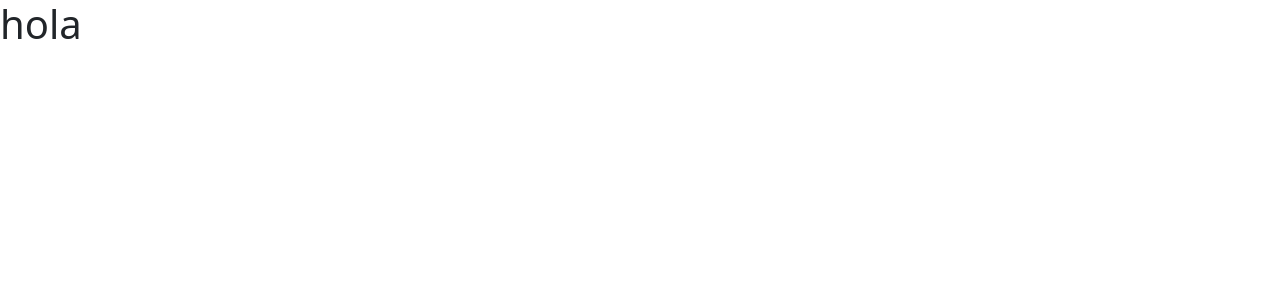
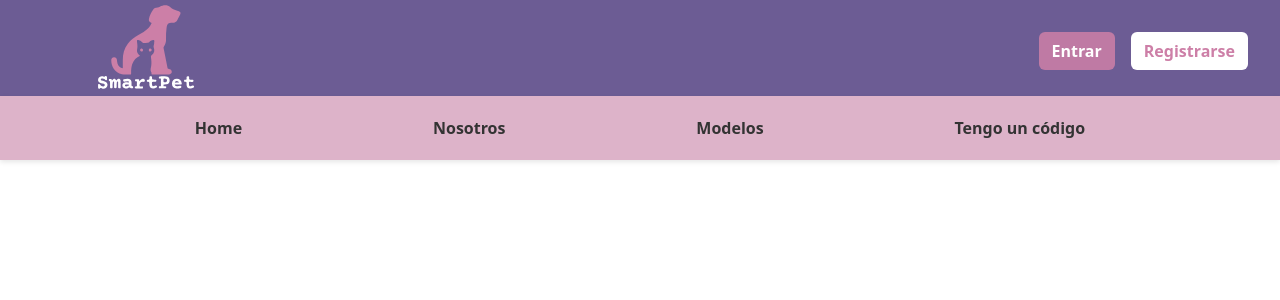
Before and after one commit to juanmatoniolo/NewSmartpet, a React (Create React App) app: page / in a window 1280 px wide. Shown: the top 300 px of the page. Built offline with nearby package versions, Linux system fonts and the light colour scheme.

Commit message:
Header y Navbar

```diff
--- a/src/App.jsx
+++ b/src/App.jsx
@@ -1,13 +1,16 @@
 import React from "react";
 import "bootstrap/dist/css/bootstrap.min.css";
+import Header from "./components/header/Header";
+import Barnav from "./components/nav/Nav";
 
 
 function App() {
-  return (
-    <div className="App">
-    <h1>hola</h1>
-    </div>
-  );
+	return (
+		<div className="App">
+			<Header />
+			<Barnav/>
+		</div>
+	);
 }
 
 export default App;
--- /dev/null
+++ b/src/assets/Imagenes.jsx
@@ -0,0 +1,13 @@
+import letrasblancas from "./letrasBlancas.svg";
+import logo from "./logobien.svg";
+import Smartpet from "./SMARTPET.png";
+import Minerva from "./mine.jfif";
+import a from "./a.jpg";
+
+export default {
+	img1: letrasblancas,
+	img2: logo,
+	img3: Smartpet,
+	img4: Minerva,
+	img5: a,
+};
--- a/src/components/header/Header.jsx
+++ b/src/components/header/Header.jsx
@@ -0,0 +1,48 @@
+import React from "react";
+import "./header.css";
+import Img from "../../assets/Imagenes";
+import "./header.css";
+
+function Header() {
+	return (
+		<header className="headersmart">
+			<div className="imglogo">
+				<img
+					src={Img.img1}
+					className="imglogopng"
+					alt="Logo smartpet"
+				/>
+			</div>
+			<div className="login">
+				<div className="entrar">
+					<button
+						className="btn btn1"
+						onClick={() => {
+							window.open(
+								"https://www.facebook.com/JuanmaToniolo",
+								"_blank"
+							);
+						}}
+					>
+						Entrar
+					</button>
+				</div>
+				<div className="registrar">
+				<button
+						className="btn btn2"
+						onClick={() => {
+							window.open(
+								"https://www.facebook.com/JuanmaToniolo",
+								"_blank"
+							);
+						}}
+					>
+						Registrarse
+					</button>
+				</div>
+			</div>
+		</header>
+	);
+}
+
+export default Header;
--- a/src/components/header/header.css
+++ b/src/components/header/header.css
@@ -0,0 +1,65 @@
+/* ////////// BTN   /////////////////////////   */
+.btn1 {
+    font-weight: 600;;
+    --bs-btn-color: #fff;
+    --bs-btn-bg: #cd7fa7dd;
+    --bs-btn-hover-color: #fff;
+    --bs-btn-hover-bg: #DDB3C9;
+    --bs-btn-hover-border-color: #DDB3C9;
+    --bs-btn-focus-shadow-rgb: 49, 132, 253;
+    --bs-btn-active-color: #fff;
+    --bs-btn-active-bg:  #CD7FA7;
+    --bs-btn-active-border-color:  #CD7FA7;
+    --bs-btn-active-shadow: inset 0 3px 5px rgba(0, 0, 0, 0.125);
+    --bs-btn-disabled-color: #fff;
+    --bs-btn-disabled-bg:  #CD7FA7;
+    --bs-btn-disabled-border-color:  #CD7FA7;
+}
+
+.btn2 {
+    font-weight: 600;;
+    --bs-btn-color: #CD7FA7;
+    --bs-btn-bg:  #fff ;
+    --bs-btn-hover-color: #fff;
+    --bs-btn-hover-bg: #DDB3C9;
+    --bs-btn-hover-border-color: #DDB3C9;
+    --bs-btn-focus-shadow-rgb: 49, 132, 253;
+    --bs-btn-active-color: #fff;
+    --bs-btn-active-bg:  #CD7FA7;
+    --bs-btn-active-border-color:  #CD7FA7;
+    --bs-btn-active-shadow: inset 0 3px 5px rgba(0, 0, 0, 0.125);
+    --bs-btn-disabled-color: #fff;
+    --bs-btn-disabled-bg:  #CD7FA7;
+    --bs-btn-disabled-border-color:  #CD7FA7;
+}
+
+
+/* ////////// BTN   /////////////////////////   */
+
+.headersmart {
+    width: 100%;
+    height: 6em;
+    background-color: #6C5C94;
+    display: flex;
+    justify-content: space-between;
+}
+
+.imglogo {
+    width: 30%;
+    height: 100%
+}
+
+.imglogopng {
+    width: 100%;
+    height: 100%;
+}
+
+.login {
+    width: 100%;
+    display: flex;
+    flex-flow: row wrap;
+    gap: 1em;
+    padding: 2em;
+    justify-content: end;
+
+}
--- a/src/components/nav/Nav.jsx
+++ b/src/components/nav/Nav.jsx
@@ -0,0 +1,38 @@
+import React from "react";
+import "./nav.css";
+
+import Container from "react-bootstrap/Container";
+import Nav from "react-bootstrap/Nav";
+import Navbar from "react-bootstrap/Navbar";
+import Offcanvas from "react-bootstrap/Offcanvas";
+
+function Barnav() {
+	return (
+		<Navbar expand="xl" className="navbar-container">
+			<Container fluid>
+				<Navbar.Toggle aria-controls="offcanvasNavbar-expand-xl" />
+				<Navbar.Offcanvas
+					id="offcanvasNavbar-expand-xl"
+					aria-labelledby="offcanvasNavbarLabel-expand-xl"
+					placement="end"
+				>
+					<Offcanvas.Header closeButton>
+						<Offcanvas.Title id="offcanvasNavbarLabel-expand-xl">
+							SmartPet
+						</Offcanvas.Title>
+					</Offcanvas.Header>
+					<Offcanvas.Body>
+						<Nav className="linkscontainer">
+							<Nav.Link href="#action1">Home</Nav.Link>
+							<Nav.Link href="#action2">Nosotros</Nav.Link>
+							<Nav.Link href="#action3">Modelos</Nav.Link>
+							<Nav.Link href="#action4">Tengo un código</Nav.Link>
+						</Nav>
+					</Offcanvas.Body>
+				</Navbar.Offcanvas>
+			</Container>
+		</Navbar>
+	);
+}
+
+export default Barnav;
--- a/src/components/nav/nav.css
+++ b/src/components/nav/nav.css
@@ -0,0 +1,97 @@
+/* Estilo para el navbar */
+.navbar-container {
+	background-color: #DDB3C9 !important;
+	/* Color de fondo principal */
+	height: 4em !important;
+	box-shadow: 0 2px 5px rgba(0, 0, 0, 0.1);
+	/* Sombra suave para el navbar */
+}
+
+.navbar>.container, .navbar>.container-fluid, .navbar>.container-lg, .navbar>.container-md, .navbar>.container-sm, .navbar>.container-xl, .navbar>.container-xxl {
+    display: flex;
+    flex-wrap: inherit;
+    align-items: center;
+    justify-content: flex-end;
+}
+
+.offcanvas-body {
+	align-items: center;
+}
+
+/* Estilo para los links de navegación */
+.linkscontainer {
+	display: flex;
+	width: 100%;
+	flex-flow: row nowrap;
+	justify-content: space-evenly;
+	font-weight: 600;
+}
+
+.linkscontainer .nav-link {
+	color: #333;
+	/* Color del texto principal */
+	font-size: 1em;
+	transition: color 0.3s;
+}
+
+.linkscontainer .nav-link:hover {
+	color: #555;
+	/* Color del texto al pasar el mouse */
+}
+
+/* Estilo para el título del offcanvas */
+#offcanvasNavbarLabel-expand-xl {
+	font-size: 1.5em !important;
+	color: #333;
+	/* Color del título */
+	font-weight: 700;
+	/* Peso del título */
+}
+
+/* Estilos para el botón de cierre del offcanvas */
+.offcanvas-header .btn-close {
+	background-color: transparent;
+	/* Fondo transparente */
+	border: none;
+	/* Sin borde */
+}
+
+/* Responsividad del navbar */
+@media (max-width: 1199px) {
+	.linkscontainer {
+		display: flex;
+		flex-flow: column wrap;
+		justify-content: space-evenly;
+		font-weight: 600;
+	}
+
+	#offcanvasNavbar-expand-xl {
+		font-weight: 600 !important;
+		font-size: 1.2em !important;
+		width: 65% !important;
+	}
+}
+
+@media (min-width: 576px) and (max-width: 767.98px) {
+	#offcanvasNavbar-expand-xl {
+		font-weight: 600 !important;
+		font-size: 1.2em !important;
+		width: 50% !important;
+	}
+}
+
+@media (min-width: 768px) and (max-width: 991.98px) {
+	#offcanvasNavbar-expand-xl {
+		font-weight: 600 !important;
+		font-size: 1.2em !important;
+		width: 40% !important;
+	}
+}
+
+@media (min-width: 992px) and (max-width: 1199.98px) {
+	#offcanvasNavbar-expand-xl {
+		font-weight: 600 !important;
+		font-size: 1.2em !important;
+		width: 35% !important;
+	}
+}
```
Also changed, not shown: src/components/Usuario/Usuario.jsx (added, +10 -0 lines), src/components/footer/Footer.jsx (+9 -0 lines), src/style.css (added), 1 other file (tests, documents, lock files or other folders).
